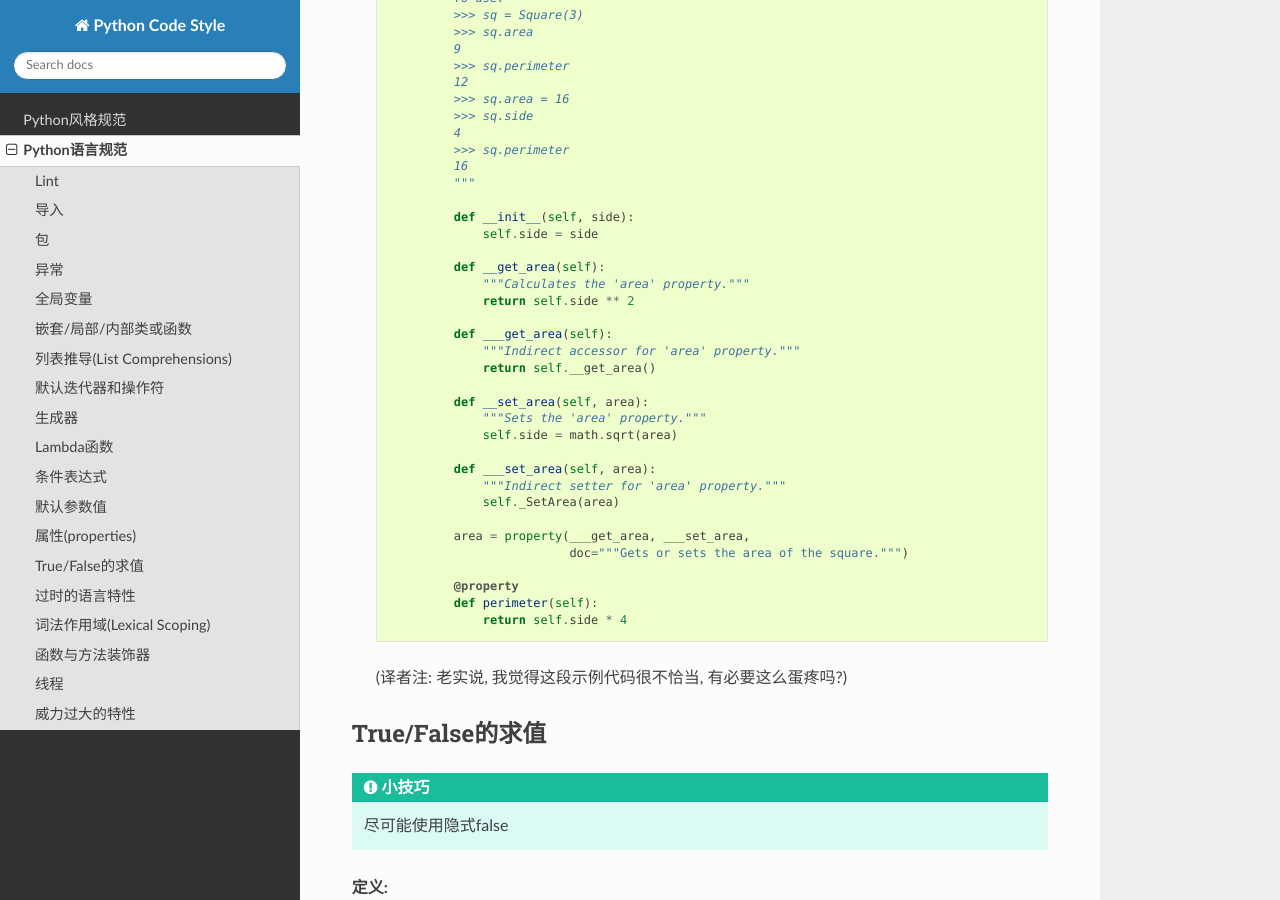
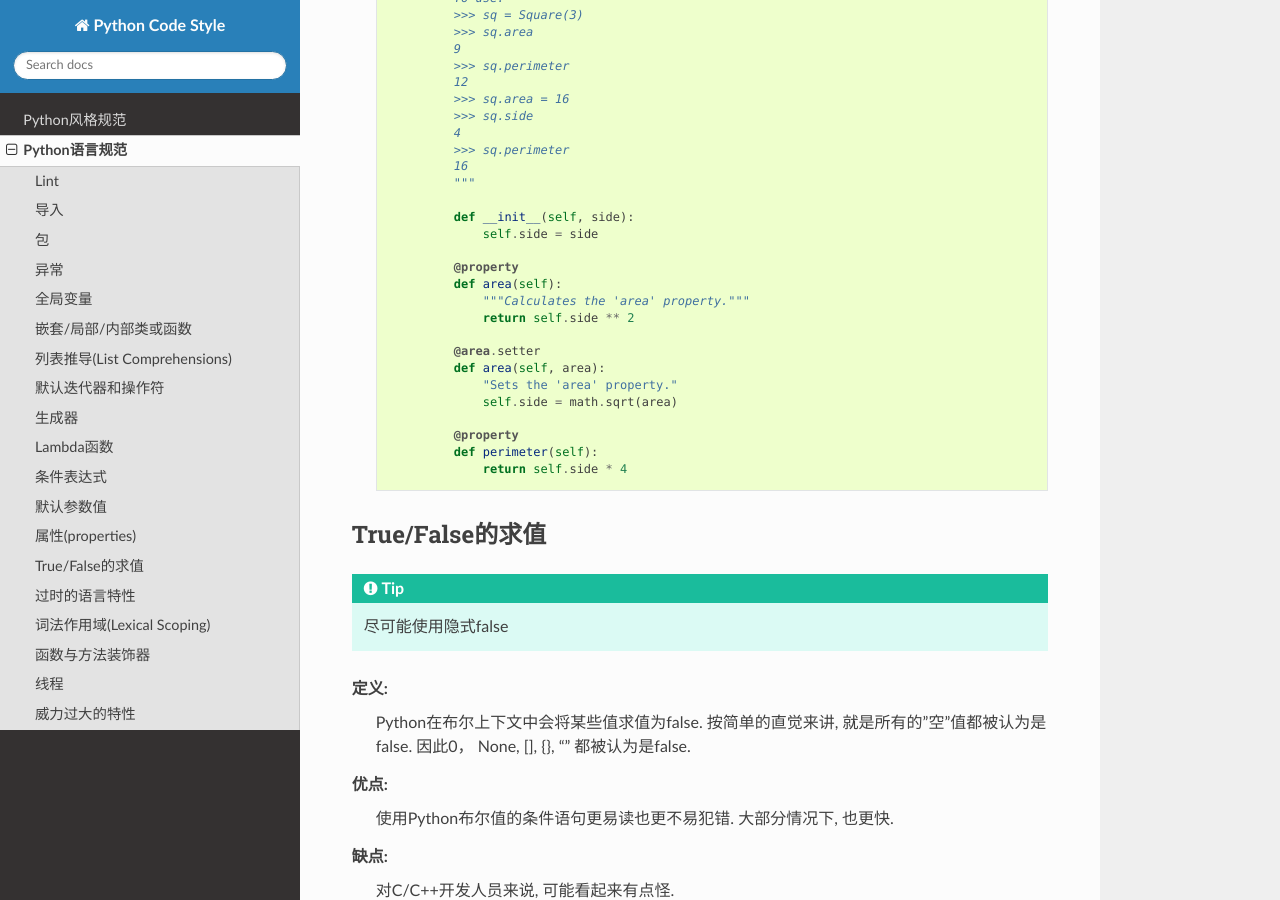
Before and after one commit to zhuifengshen/python-code-style, a Sphinx documentation site: the page built from source/python_language_rules.rst, in a window 1280 px wide and 900 px high, scrolled down 9638 px. Built offline with Sphinx 7.4.7 and the Read the Docs theme 2.0.0, drawn with Linux system fonts in a browser that asks for light colours; some of the changed text lies outside the part shown.

Commit message:
fixed some translation problem

```diff
--- a/source/conf.py
+++ b/source/conf.py
@@ -41,6 +41,8 @@ release = '1.0.0'
 extensions = [
 ]
 
+
+
 # Add any paths that contain templates here, relative to this directory.
 templates_path = ['_templates']
 
@@ -58,7 +60,7 @@ master_doc = 'index'
 #
 # This is also used if you do content translation via gettext catalogs.
 # Usually you set "language" from the command line for these cases.
-language = 'zh_CN'
+language = 'en'
 
 # List of patterns, relative to source directory, that match files and
 # directories to ignore when looking for source files.
--- a/source/python_language_rules.rst
+++ b/source/python_language_rules.rst
@@ -406,31 +406,20 @@ Lambda函数
                  def __init__(self, side):
                      self.side = side
 
-                 def __get_area(self):
+                 @property
+                 def area(self):
                      """Calculates the 'area' property."""
                      return self.side ** 2
 
-                 def ___get_area(self):
-                     """Indirect accessor for 'area' property."""
-                     return self.__get_area()
-
-                 def __set_area(self, area):
-                     """Sets the 'area' property."""
+                 @area.setter
+                 def area(self, area):
+                     "Sets the 'area' property."
                      self.side = math.sqrt(area)
-
-                 def ___set_area(self, area):
-                     """Indirect setter for 'area' property."""
-                     self._SetArea(area)
-
-                 area = property(___get_area, ___set_area,
-                                 doc="""Gets or sets the area of the square.""")
 
                  @property
                  def perimeter(self):
                      return self.side * 4
 
-
-    (译者注: 老实说, 我觉得这段示例代码很不恰当, 有必要这么蛋疼吗?)
 
 True/False的求值
 --------------------
--- a/source/python_style_rules.rst
+++ b/source/python_style_rules.rst
@@ -444,9 +444,8 @@ Shebang
             employee_table += '<tr><td>%s, %s</td></tr>' % (last_name, first_name)
         employee_table += '</table>'
 
-在同一个文件中, 保持使用字符串引号的一致性. 使用单引号'或者双引号"之一用以引用字符串, 并在同一文件中沿用. 在字符串内可以使用另外一种引号, 以避免在字符串中使用\. GPyLint已经加入了这一检查.
+在同一个文件中, 保持使用字符串引号的一致性. 使用单引号'或者双引号"之一用以引用字符串, 并在同一文件中沿用. 在字符串内可以使用另外一种引号, 以避免在字符串中使用\. PyLint已经加入了这一检查.
 
-(译者注:GPyLint疑为笔误, 应为PyLint.)
 
 .. code-block:: python
 
```
Also changed, not shown: 15 other files.
